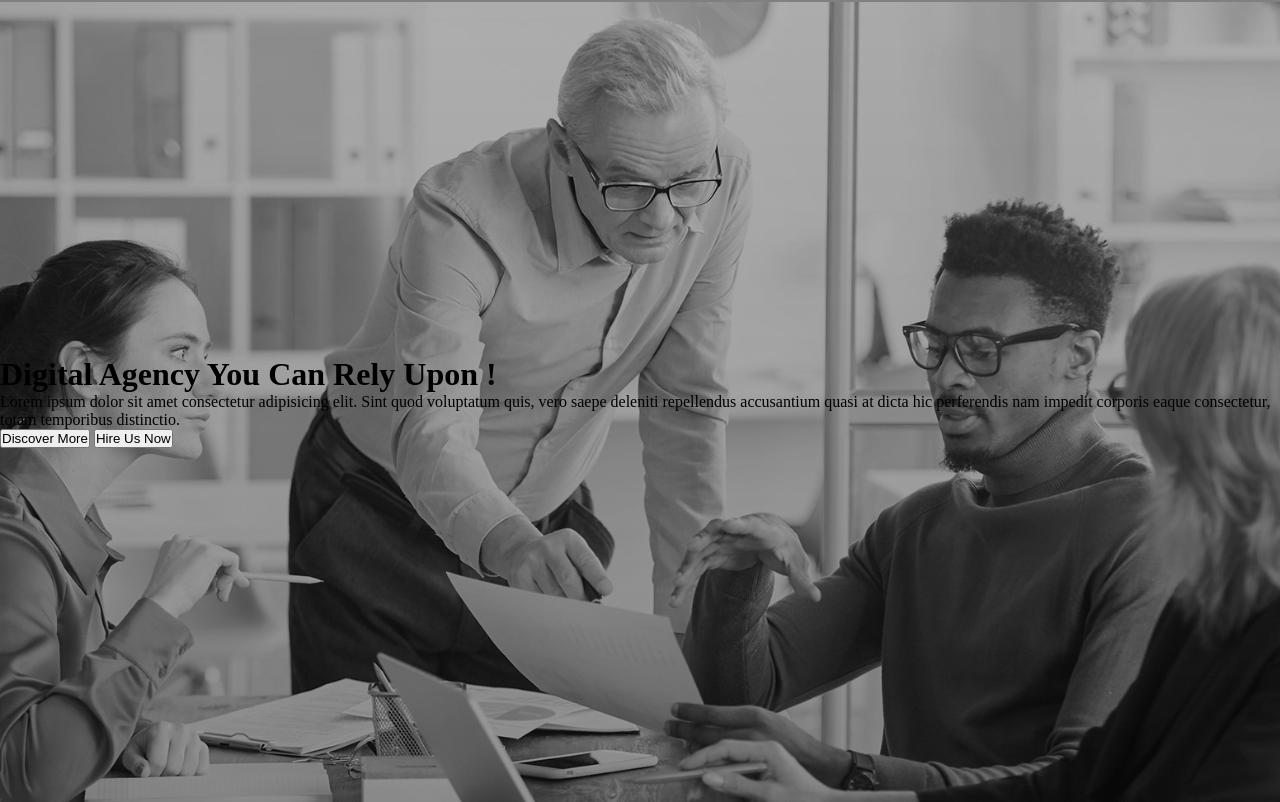
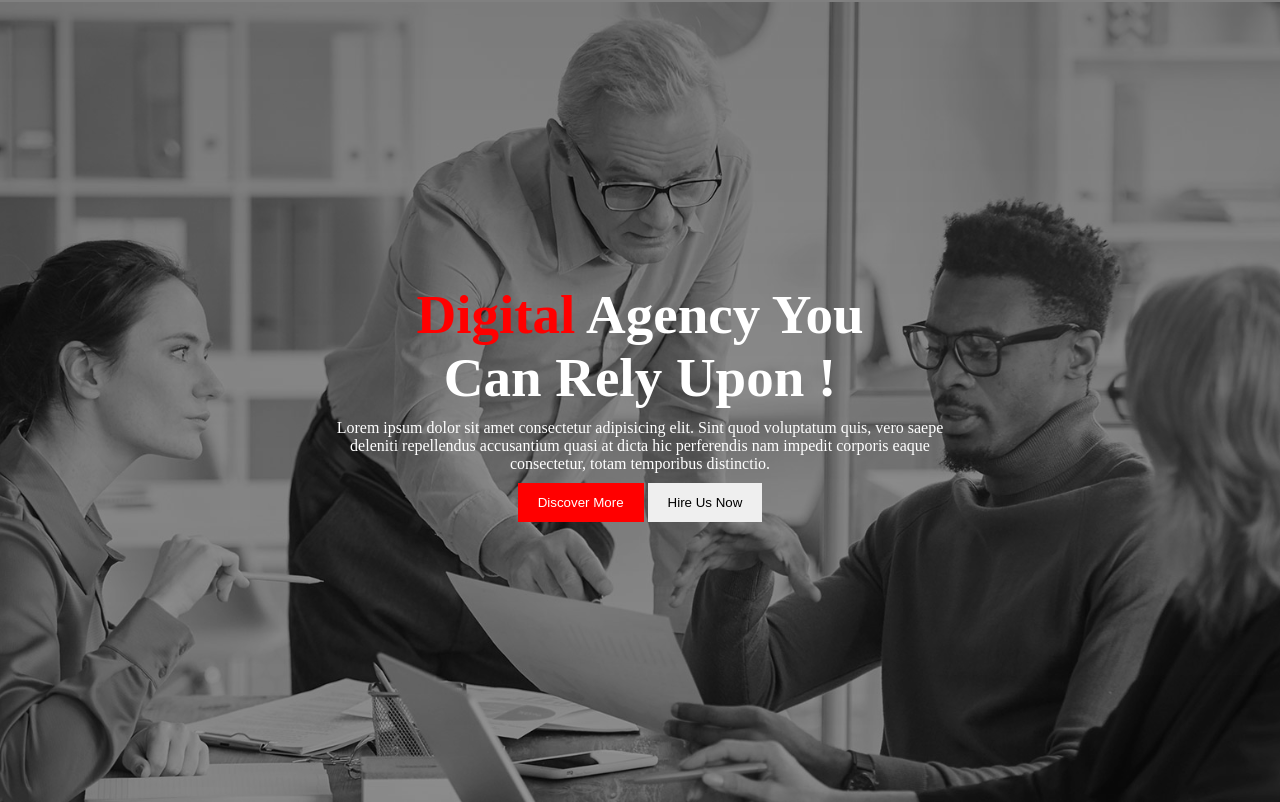
Before and after one commit to shanjida-borsha/digital-agency, a plain HTML site: page index.html in a window 1280 px wide. Shown: the part 67-869 px from the top of the page. Drawn offline with Linux system fonts and the light colour scheme.

```diff
--- a/index.html
+++ b/index.html
@@ -20,12 +20,11 @@
         </div>
         <div class="banner-container">
             <div class="banner-info">
-                <h1>Digital Agency You Can Rely Upon !</h1>
-            <p>Lorem ipsum dolor sit amet consectetur adipisicing elit. Sint quod voluptatum quis, vero saepe deleniti repellendus accusantium quasi at dicta hic perferendis nam impedit corporis eaque consectetur, totam temporibus distinctio.</p>
-            <button>Discover More</button>
-            <button>Hire Us Now</button>
+                <h1 class="title" > <span class="primary"> Digital</span> Agency You <br> Can Rely Upon !</h1>
+            <p class="description" >Lorem ipsum dolor sit amet consectetur adipisicing elit. Sint quod voluptatum quis, vero saepe deleniti repellendus accusantium quasi at dicta hic perferendis nam impedit corporis eaque consectetur, totam temporibus distinctio.</p>
+            <button class="btn bg-primary" >Discover More</button>
+            <button class="btn" >Hire Us Now</button>
             </div>
-
         </div>
 
     </header>
--- a/style.css
+++ b/style.css
@@ -19,11 +19,40 @@
 
 .banner-container {
     height: 100vh;
-    background-image: url(asset/image/background.jpg), linear-gradient(rgba(0,0,0,0.3),rgba(0,0,0,0.4));
+    background-image: url(asset/image/background.jpg), linear-gradient(rgba(0,0,0,0.5),rgba(0,0,0,0.4));
     background-blend-mode: overlay;
     background-position: center;
     background-repeat: no-repeat;
     background-size: cover;
     display: flex;
     align-items: center;
+    text-align: center;
 }
+
+.primary {
+    color: red;
+}
+
+.title {
+    font-size: 55px;
+    font-weight: bold;
+    color: white;
+}
+
+.description {
+    color: white;
+    padding: 10px;
+    width: 50%;
+    text-align: center;
+    margin: auto;
+}
+
+.btn {
+    padding: 12px 20px;
+    border: none;
+}
+
+.bg-primary {
+    background-color: red;
+    color: white;
+}
```
